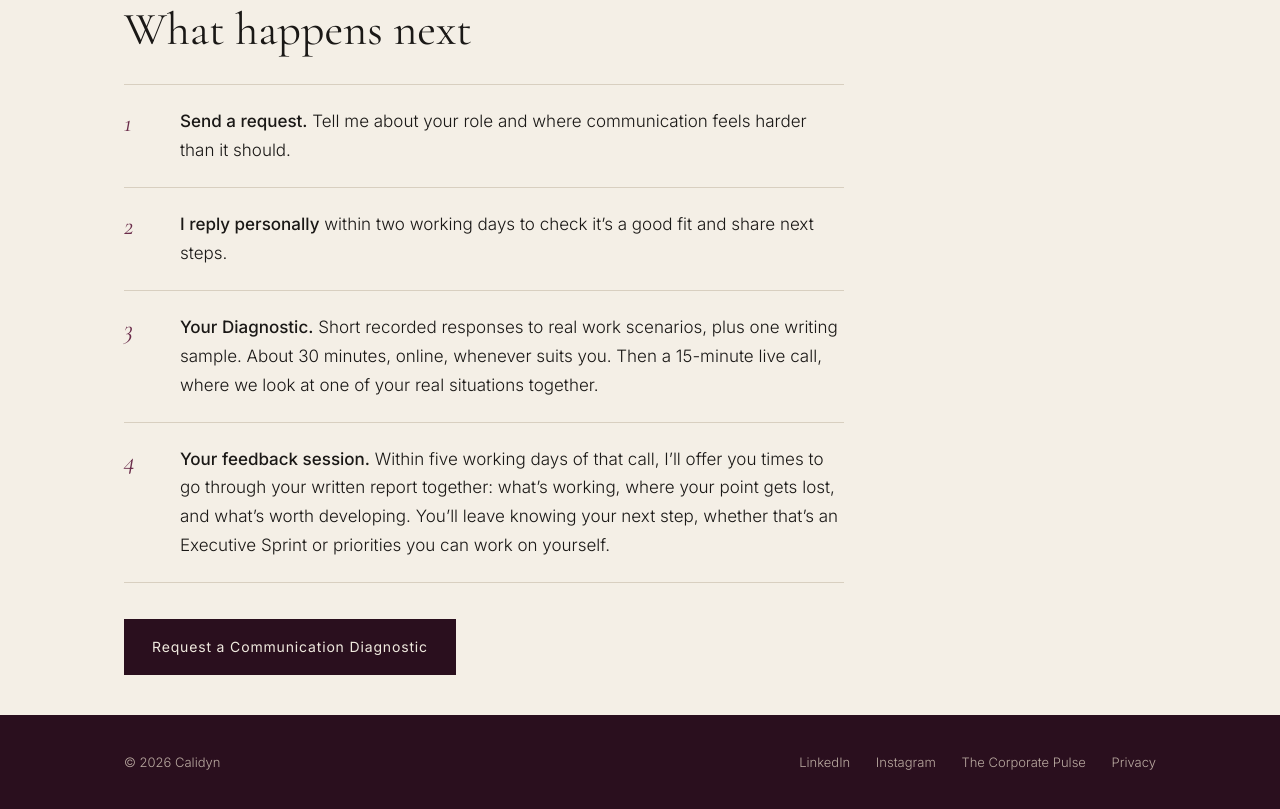
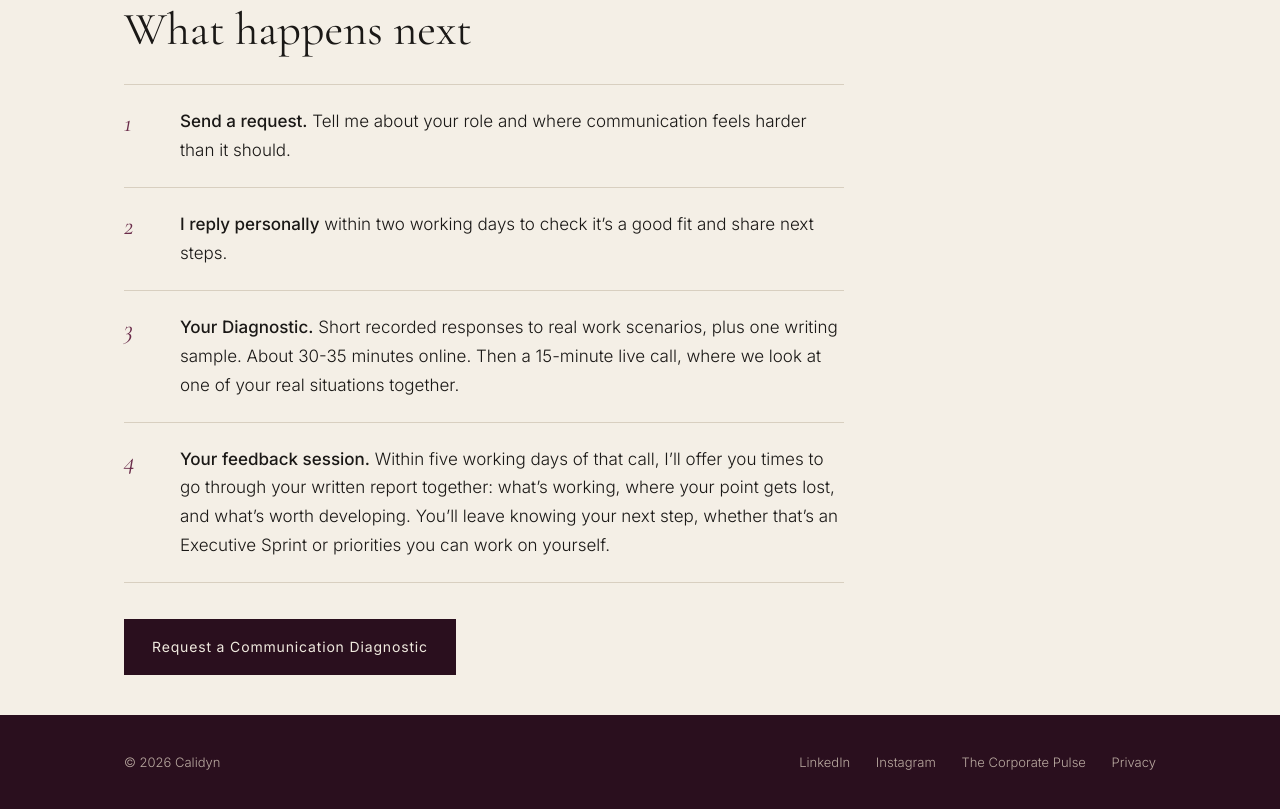
Before and after one commit to allegrabierman/calidyn-website, a plain HTML site: page index.html in a window 1280 px wide. Shown: the part 3788-4597 px from the top of the page. Drawn offline with nearby package versions, Linux system fonts and the light colour scheme.

Commit message:
Diagnostic timing: About 30-35 minutes online

```diff
--- a/index.html
+++ b/index.html
@@ -222,7 +222,7 @@
       <ol class="steps-list">
         <li><strong>Send a request.</strong> Tell me about your role and where communication feels harder than it should.</li>
         <li><strong>I reply personally</strong> within two working days to check it&rsquo;s a good fit and share next steps.</li>
-        <li><strong>Your Diagnostic.</strong> Short recorded responses to real work scenarios, plus one writing sample. About 30 minutes, online, whenever suits you. Then a 15-minute live call, where we look at one of your real situations together.</li>
+        <li><strong>Your Diagnostic.</strong> Short recorded responses to real work scenarios, plus one writing sample. About 30-35 minutes online. Then a 15-minute live call, where we look at one of your real situations together.</li>
         <li><strong>Your feedback session.</strong> Within five working days of that call, I&rsquo;ll offer you times to go through your written report together: what&rsquo;s working, where your point gets lost, and what&rsquo;s worth developing. You&rsquo;ll leave knowing your next step, whether that&rsquo;s an Executive Sprint or priorities you can work on yourself.</li>
       </ol>
       <div class="actions" style="margin-top:36px"><a class="btn btn-dark" href="/request/">Request a Communication Diagnostic</a></div>
```
